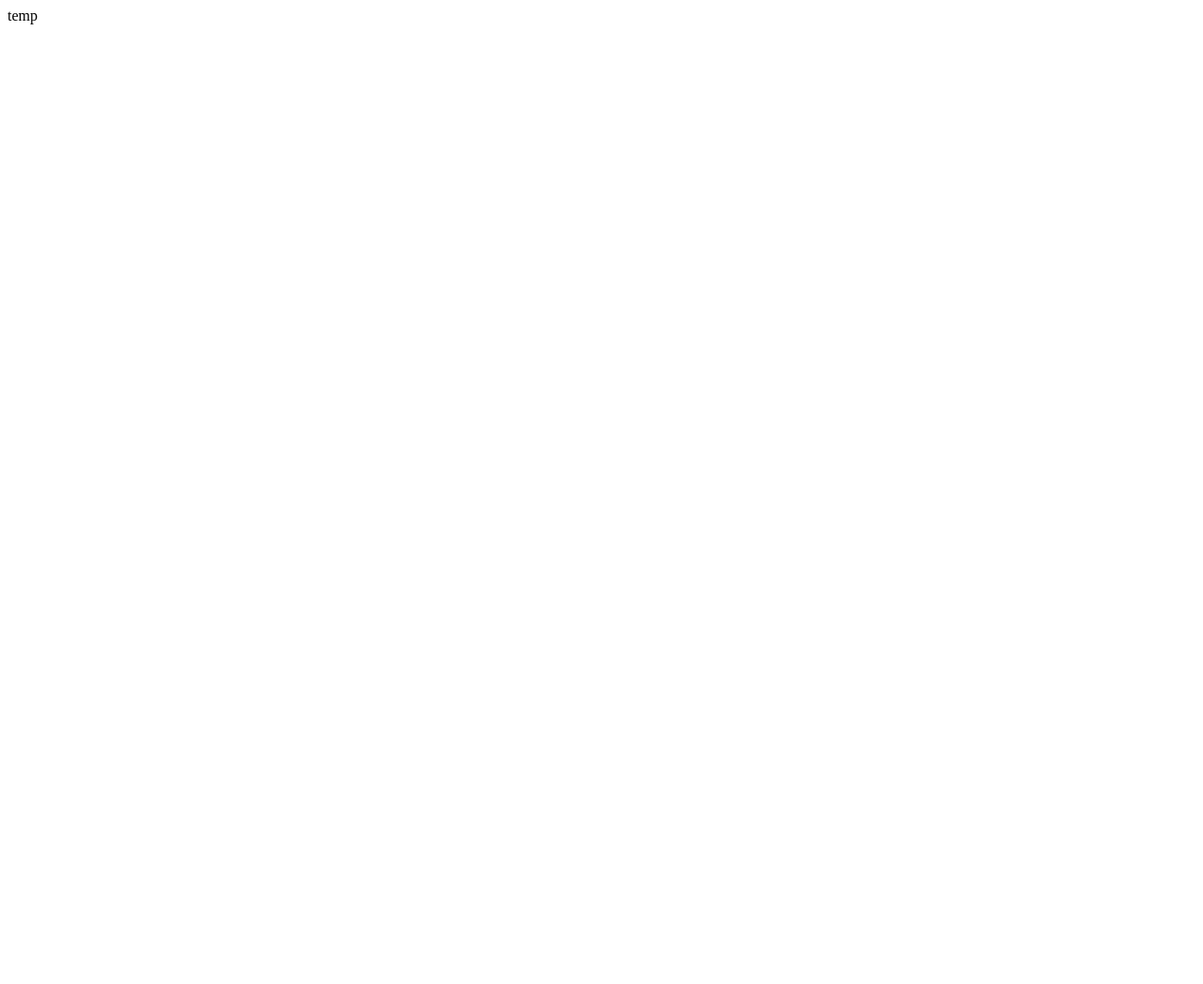
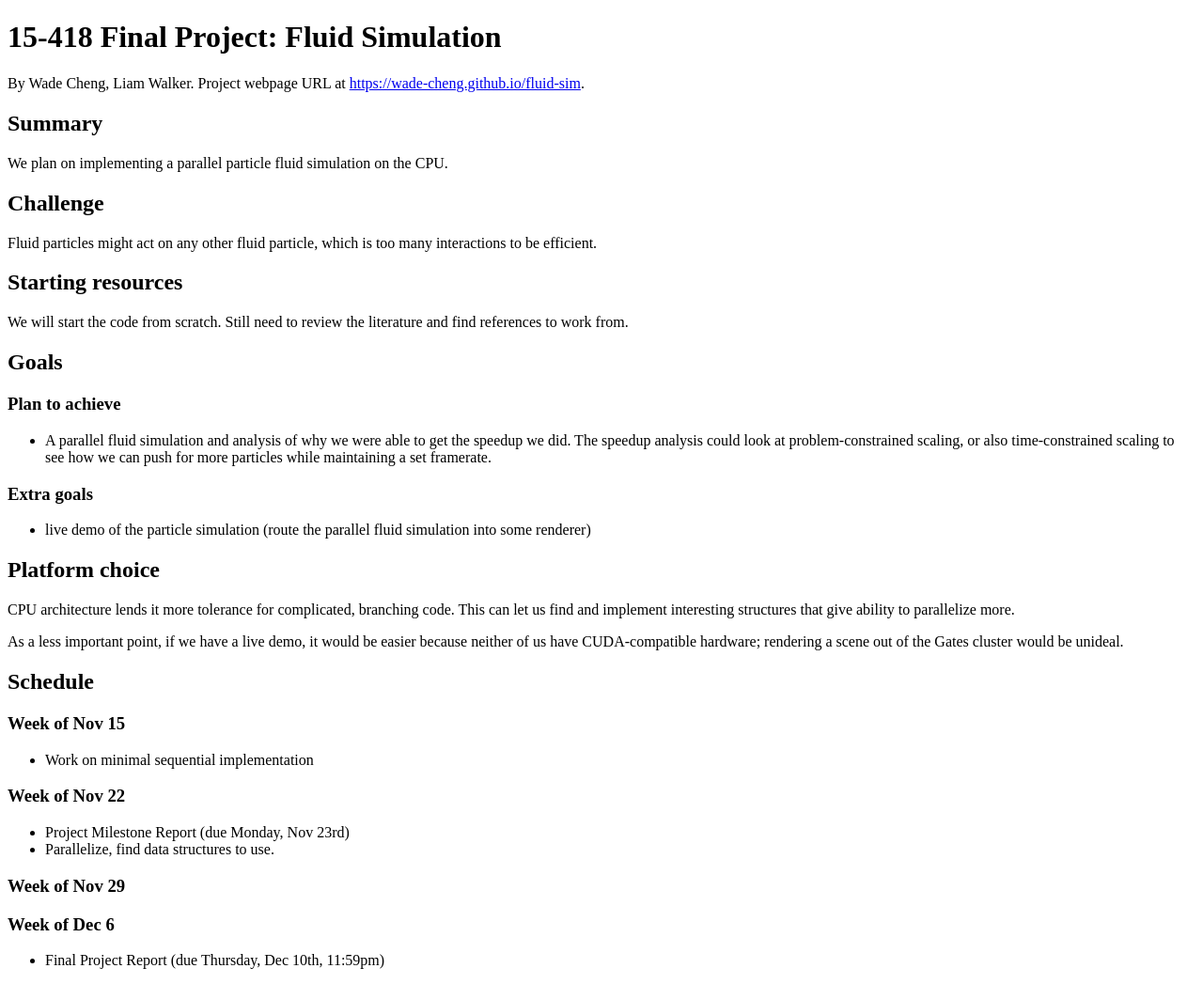
Before and after one commit to wade-cheng/fluid-sim, a plain HTML site: page index.html in a window 1280 px wide. Shown: the whole page at 94% size. Before the commit the page ends 800 px from the top, so only its background shows below. Drawn offline with Linux system fonts and the light colour scheme.

Commit message:
proposal writeup

```diff
--- a/index.html
+++ b/index.html
@@ -1 +1,73 @@
-temp
+<!doctype html>
+<html lang="en">
+  <head>
+    <meta charset="utf-8" />
+    <meta name="viewport" content="width=device-width, initial-scale=1" />
+  </head>
+  <body>
+    <h1>15-418 Final Project: Fluid Simulation</h1>
+    <p>
+      By Wade Cheng, Liam Walker. Project webpage URL at
+      <a href="https://wade-cheng.github.io/fluid-sim"
+        >https://wade-cheng.github.io/fluid-sim</a
+      >.
+    </p>
+    <h2>Summary</h2>
+    <p>
+      We plan on implementing a parallel particle fluid simulation on the CPU.
+    </p>
+    <h2>Challenge</h2>
+    <p>
+      Fluid particles might act on any other fluid particle, which is too many
+      interactions to be efficient.
+    </p>
+    <h2>Starting resources</h2>
+    <p>
+      We will start the code from scratch. Still need to review the literature
+      and find references to work from.
+    </p>
+    <h2>Goals</h2>
+    <h3>Plan to achieve</h3>
+    <ul>
+      <li>
+        A parallel fluid simulation and analysis of why we were able to get the
+        speedup we did. The speedup analysis could look at problem-constrained
+        scaling, or also time-constrained scaling to see how we can push for
+        more particles while maintaining a set framerate.
+      </li>
+    </ul>
+    <h3>Extra goals</h3>
+    <ul>
+      <li>
+        live demo of the particle simulation (route the parallel fluid
+        simulation into some renderer)
+      </li>
+    </ul>
+    <h2>Platform choice</h2>
+    <p>
+      CPU architecture lends it more tolerance for complicated, branching code.
+      This can let us find and implement interesting structures that give
+      ability to parallelize more.
+    </p>
+    <p>
+      As a less important point, if we have a live demo, it would be easier
+      because neither of us have CUDA-compatible hardware; rendering a scene out
+      of the Gates cluster would be unideal.
+    </p>
+    <h2>Schedule</h2>
+    <h3>Week of Nov 15</h3>
+    <ul>
+      <li>Work on minimal sequential implementation</li>
+    </ul>
+    <h3>Week of Nov 22</h3>
+    <ul>
+      <li>Project Milestone Report (due Monday, Nov 23rd)</li>
+      <li>Parallelize, find data structures to use.</li>
+    </ul>
+    <h3>Week of Nov 29</h3>
+    <h3>Week of Dec 6</h3>
+    <ul>
+      <li>Final Project Report (due Thursday, Dec 10th, 11:59pm)</li>
+    </ul>
+  </body>
+</html>
```
